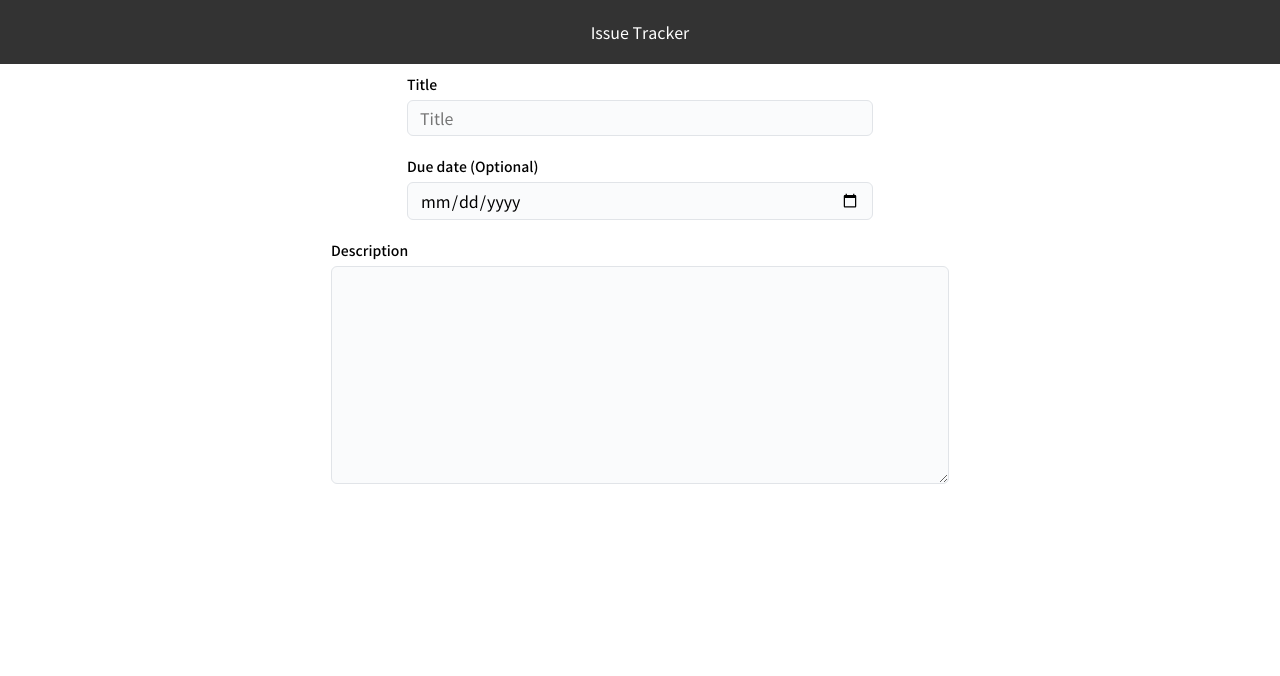
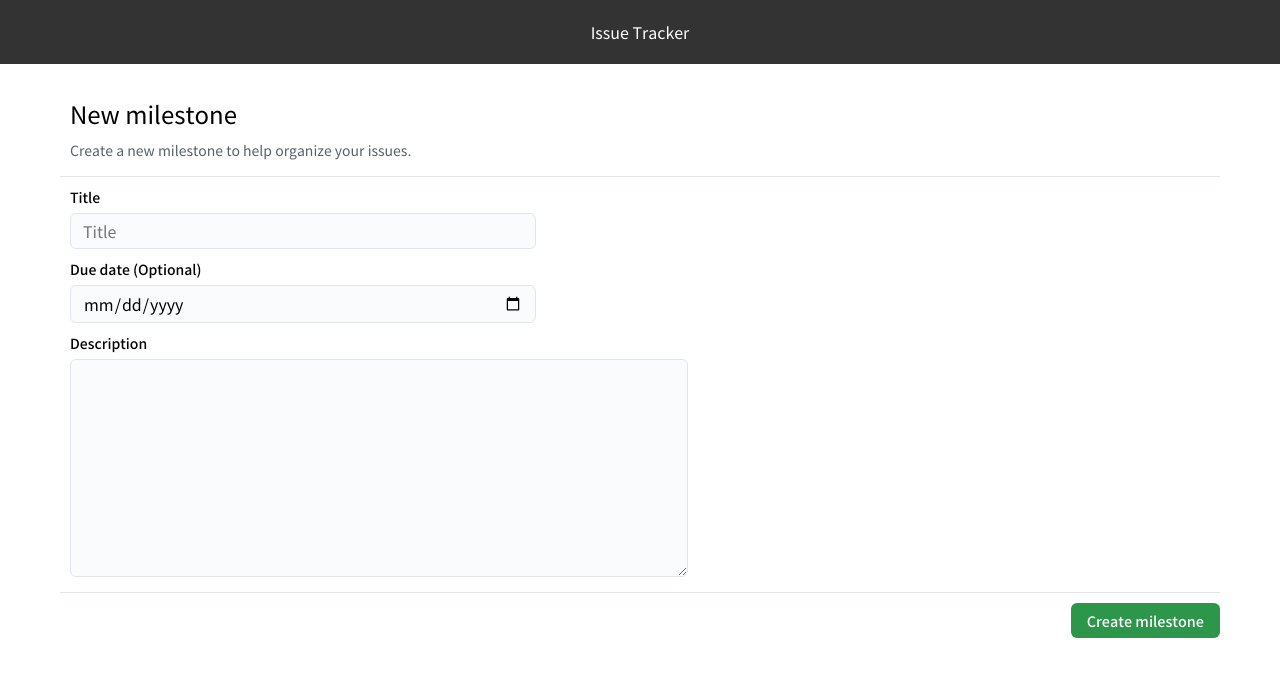
Before and after one commit to boostcamp-2020/IssueTracker-19, a React app in the folder frontend/: page /milestone/new in a window 1280 px wide. Shown: the top 676 px of the page. Built offline with nearby package versions, Linux system fonts and the light colour scheme.

Commit message:
[feat] 마일스톤 생성페이지 마크업 완성

```diff
--- a/frontend/src/components/MilestoneEditBox/MilestoneEditBox.js
+++ b/frontend/src/components/MilestoneEditBox/MilestoneEditBox.js
@@ -2,13 +2,18 @@ import React, { useState } from 'react';
 import styled from 'styled-components';
 import { API } from '@api';
 import { flexColumn, flexCenter } from '@styles/utils';
+import { SubmitButton } from '@shared';
 
 const Form = styled.form`
   width: 100%;
   ${flexColumn}
-  align-items: center;
 `;
-const Container = styled.form``;
+const Container = styled.div`
+  margin: 0px 60px 10px;
+  padding-bottom: 5px;
+  border-top: 1px solid #e1e4e8;
+  border-bottom: 1px solid #e1e4e8;
+`;
 const InputBox = styled.label`
   ${flexColumn}
   margin:10px;
@@ -36,10 +41,15 @@ const Textarea = styled.textarea`
   border: 1px solid #e1e4e8;
   font-size: 14px;
 `;
+const SubmitBox = styled.div`
+  margin: 0 60px;
+  display: flex;
+  justify-content: flex-end;
+`;
 export default function MilestoneEditBox() {
   return (
-    <>
-      <Form>
+    <Form>
+      <Container>
         <InputBox>
           <Label htmlFor="milestone_title">Title</Label>
           <Input type="text" id="milestone_title" placeholder="Title" />
@@ -52,7 +62,10 @@ export default function MilestoneEditBox() {
           <Label htmlFor="milestone_description">Description</Label>
           <Textarea cols="40" rows="20" />
         </InputBox>
-      </Form>
-    </>
+      </Container>
+      <SubmitBox>
+        <SubmitButton>Create milestone</SubmitButton>
+      </SubmitBox>
+    </Form>
   );
 }
--- /dev/null
+++ b/frontend/src/components/MilestoneNewHeader/MilestoneNewHeader.js
@@ -0,0 +1,28 @@
+import React, { useState } from 'react';
+import styled from 'styled-components';
+
+const Container = styled.div`
+  margin: 32px 60px 0;
+`;
+const Header = styled.h2`
+  margin-bottom: 8px;
+  padding: 0 10px;
+  font-size: 24px;
+  font-weight: 400;
+`;
+const HeaderDescriptsion = styled.div`
+  margin-bottom: 16px;
+  padding: 0 10px;
+  font-size: 14px;
+  font-weight: 400;
+  color: #586069;
+`;
+
+export default function MilestoneNewHeader() {
+  return (
+    <Container>
+      <Header>New milestone</Header>
+      <HeaderDescriptsion>Create a new milestone to help organize your issues.</HeaderDescriptsion>
+    </Container>
+  );
+}
--- a/frontend/src/components/index.js
+++ b/frontend/src/components/index.js
@@ -4,3 +4,4 @@ export { default as SignUpBox } from './SignUpBox/SignUpBox';
 export { default as IssueSearchBox } from './IssueSearchBar/IssueSearchBar';
 export { default as LabelMilestoneControls } from './LabelMilestoneControls/LabelMilestoneControls';
 export { default as MilestoneEditBox } from './MilestoneEditBox/MilestoneEditBox';
+export { default as MilestoneNewHeader } from './MilestoneNewHeader/MilestoneNewHeader';
--- a/frontend/src/pages/MilestoneNew.js
+++ b/frontend/src/pages/MilestoneNew.js
@@ -1,10 +1,11 @@
 import React from 'react';
-import { Header, MilestoneEditBox } from '@components';
+import { Header, MilestoneEditBox, MilestoneNewHeader } from '@components';
 
 export default function MilestoneNew() {
   return (
     <>
       <Header />
+      <MilestoneNewHeader />
       <MilestoneEditBox />
     </>
   );
```
Also changed, not shown: frontend/src/pages/Milestone.js (+10 -0 lines).
